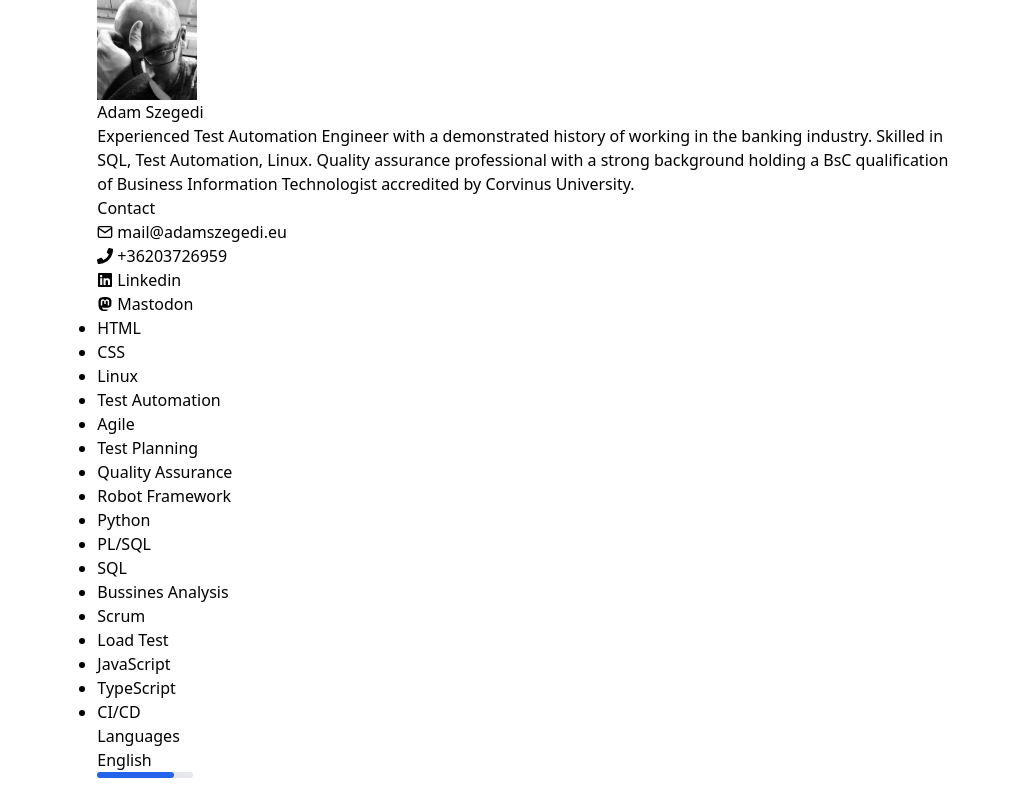
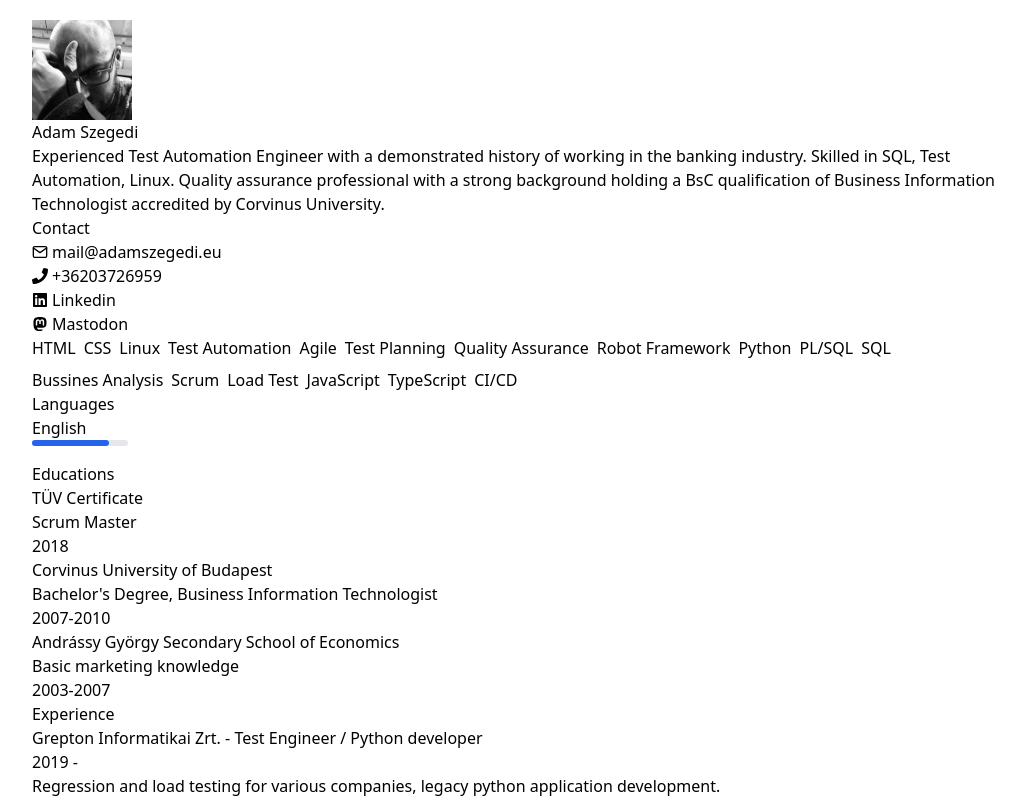
Before and after one commit to adamszegedi/onlinecv-next, a Next.js app: page / in a window 1280 px wide. Shown: the top 798 px of the page, without its empty margins (116-1141 px from the left). Built offline with nearby package versions, Linux system fonts and the light colour scheme.

Commit message:
removed some additinal classes, added tailwind flex to skill list

```diff
--- a/pages/_app.tsx
+++ b/pages/_app.tsx
@@ -32,12 +32,12 @@ export default function Cv() {
         <meta name="twitter:description" content={short_bio} key="twitterdesc" />
         <meta name="description" content={short_bio} />
         </Head>
-      <div className='w-2/3 m-auto'>
+      <div className='w-4/5 m-auto p-5'>
         <Header name={name} bio={short_bio} src={src}/>
         <ContactList listOfContacts={contact} />
         <SkillList listOfSkills={skills} />
         <LanguageList listOfLanguage={languages} />
-        <EducationList listOfEducation={school} />
+        <EducationList listOfEducation={school}/>
         <ExperienceList listOfExperience={work} />
     </div>
     </>
--- a/pages/elements/header.tsx
+++ b/pages/elements/header.tsx
@@ -13,12 +13,12 @@ export default function Header({ name, bio, src }: HeaderData) {
           style={{objectFit:"contain", width: "100px", height: "auto"}}
           />
         </picture>
-            <div className="item-card name">
+        <div>
         <h1>
           {name}
         </h1>
       </div>
-      <div className="item-pres">{bio}</div>
+      <div>{bio}</div>
     </div>
   );
 }
--- a/pages/elements/skills/list.tsx
+++ b/pages/elements/skills/list.tsx
@@ -1,7 +1,7 @@
 import Skill from './skill';
 
 const SkillList = ({ listOfSkills }: {listOfSkills:string[]}) => (
-  <ul className='list-disc'>
+  <ul className='list-none flex flex-wrap gap-2'>
     {listOfSkills.map((skill) => <Skill text={skill} key={skill} />)}
   </ul>
 );
```
